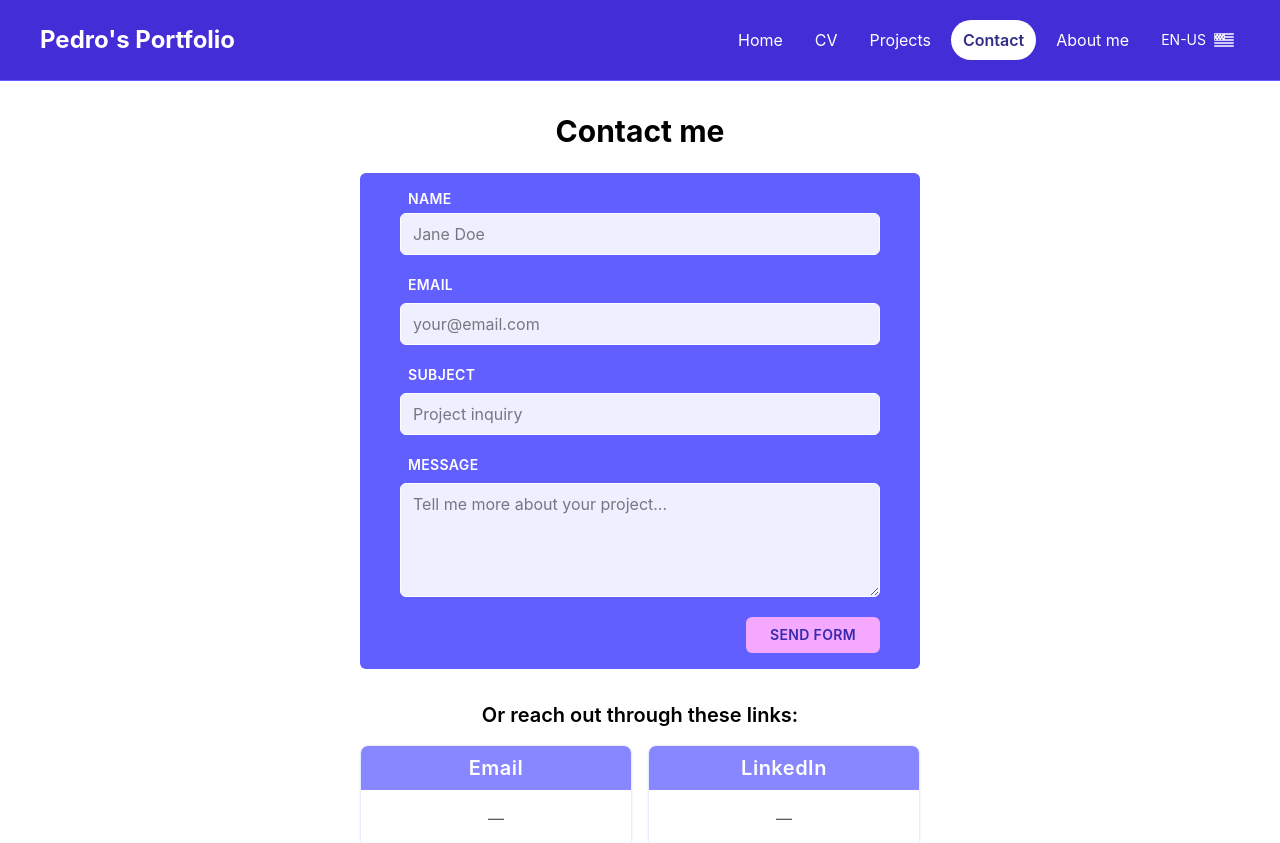
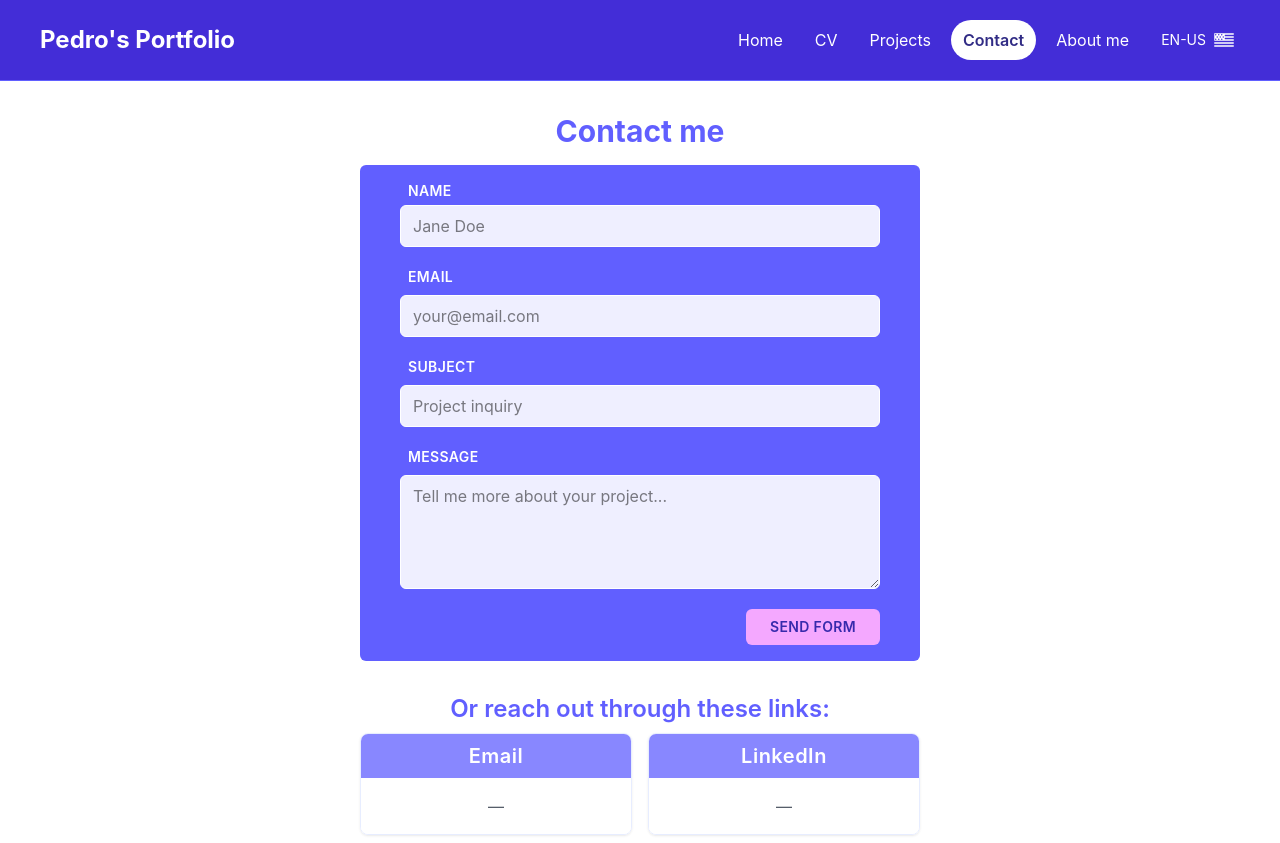
Before and after one commit to pedrovrc/pedrovrc.github.io, a React (Vite) app: page /contact in a window 1280 px wide. Shown: the top 843 px of the page. Built offline with nearby package versions, Linux system fonts and the light colour scheme; no server answers.

Commit message:
feat: update styles in AboutPage, ContactPage, and Curriculum components

```diff
--- a/src/pages/AboutPage.jsx
+++ b/src/pages/AboutPage.jsx
@@ -66,8 +66,8 @@ const AboutPage = () => {
     );
 
   return (
-    <section className="relative max-w-5xl mx-auto px-16 py-12 text-lg text-gray-800 text-justify">
-      <h1 className="text-center font-semibold mb-6 text-4xl">{title}</h1>
+    <section className="relative max-w-5xl mx-auto px-16 py-8 text-lg text-gray-800 text-justify">
+      <h1 className="text-4xl font-semibold text-indigo-500 mb-4 text-center">{title}</h1>
       {mainText.map((paragraph, paragraphIdx) => {
         const chunks = Array.isArray(paragraph) ? paragraph : [paragraph];
         return (
--- a/src/pages/ContactPage.jsx
+++ b/src/pages/ContactPage.jsx
@@ -52,13 +52,13 @@ const ContactPage = () => {
 
   return (
     <section>
-      <h1 className="text-3xl font-bold text-center mt-8 mb-6 mr-12 ml-12">{ lang === 'en' ? contactInfo.titleEN : contactInfo.titlePT }</h1>
+      <h1 className="text-3xl font-bold text-indigo-500 mt-8 mb-2 text-center">{ lang === 'en' ? contactInfo.titleEN : contactInfo.titlePT }</h1>
 
-      <div className="bg-indigo-500 mb-8 max-w-140 mx-auto rounded-md">
+      <div className="bg-indigo-500 mt-4 mb-8 max-w-140 mx-auto rounded-md">
         <ContactForm />
       </div>
 
-      <h2 className="text-center text-xl mt-4 mb-4 font-semibold">{ lang === 'en' ? 'Or reach out through these links:' : 'Ou entre em contato por esses links:'}</h2>
+      <h2 className="text-2xl font-semibold text-indigo-500 mt-4 mb-2 text-center">{ lang === 'en' ? 'Or reach out through these links:' : 'Ou entre em contato por esses links:'}</h2>
 
       <div className="grid gap-4 md:grid-cols-2 max-w-140 mx-auto mb-12">
         {[{
--- a/src/pages/Curriculum.jsx
+++ b/src/pages/Curriculum.jsx
@@ -68,9 +68,19 @@ const Curriculum = () => {
         </div>
       )}
       {/* INTRODUCTION */}
-      <section className="text-justify mb-12 mr-12 ml-12">
+      <section className="text-justify mb-8 mr-12 ml-12">
         <p className="mb-4">{opening}</p>
         <p>{jobseek}</p>
+        <div className="flex justify-end mt-2">
+          <a
+            href={lang === 'en' ? 'https://flowcv.com/resume/83n68qpal3r3' : 'https://flowcv.com/resume/4ear5oome000'}
+            target="_blank"
+            rel="noopener noreferrer"
+            className="bg-indigo-500 text-white hover:underline font-semibold px-5 py-2 rounded-lg hover:bg-indigo-200 hover:text-indigo-500 transition"
+          >
+            {lang === 'en' ? 'View Résumé PDF' : 'Ver Currículo em PDF'}
+          </a>
+        </div>
       </section>
 
       <section className="mb-12 mr-12 ml-12">
```
